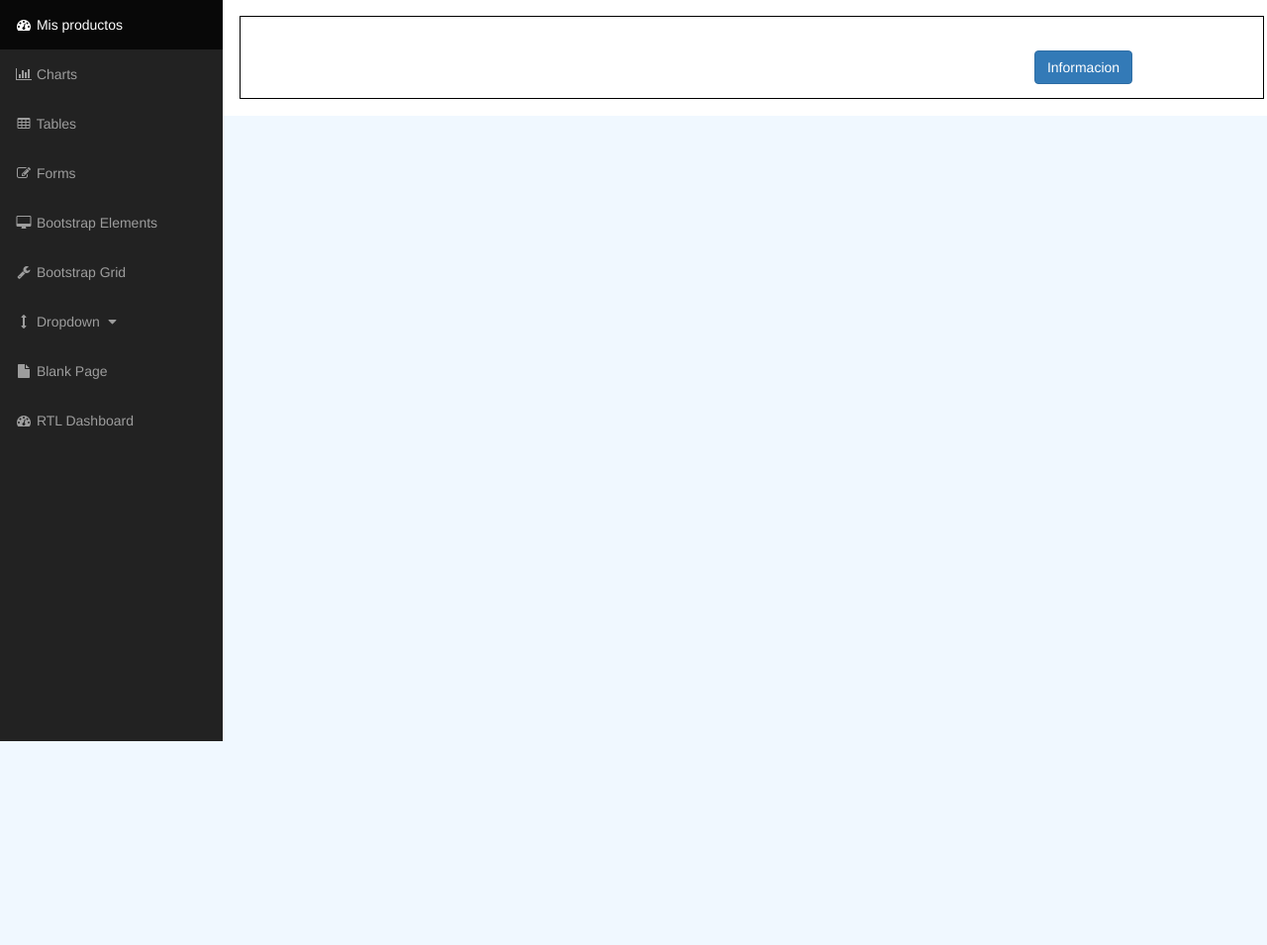
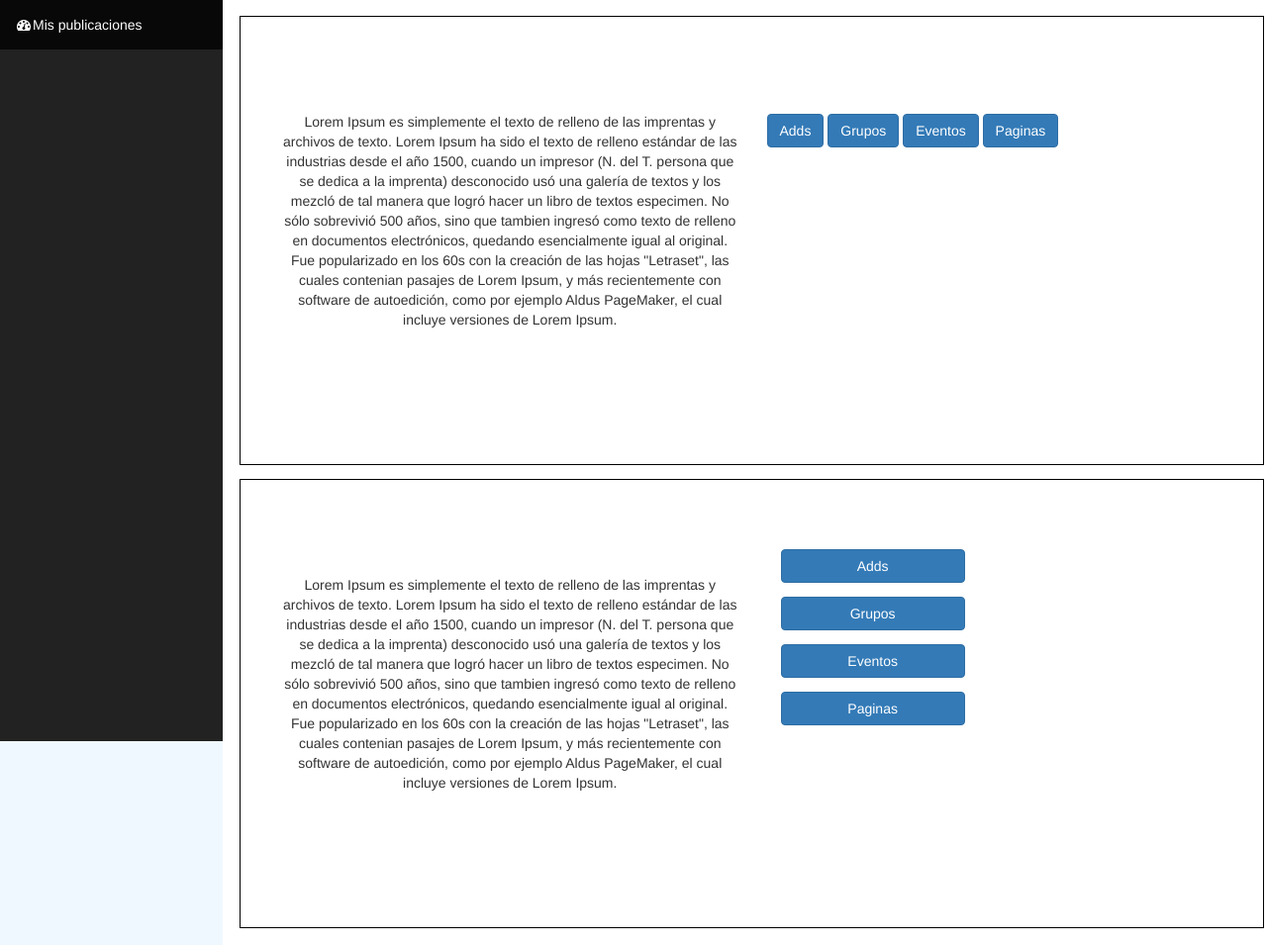
Before and after one commit to xmarcos/PromotedListings, a PHP site: template app/Http/Views/listing/item_detail.html.twig in a window 1280 px wide. Shown: the part 51-1006 px from the top of the page at 99% size. Before the commit the page ends 800 px from the top, so only its background shows below. Run offline with PHP 8.4, Linux system fonts and the light colour scheme; the template is opened without the code that fills it, so the values that code supplies are empty; grey boxes labelled with a size stand in for pictures from a placeholder-image service; some libraries are stand-ins or nearby versions.

Commit message:
single product and asidebar

```diff
--- a/app/Http/Views/base.html.twig
+++ b/app/Http/Views/base.html.twig
@@ -150,39 +150,7 @@
                 <div class="collapse navbar-collapse navbar-ex1-collapse">
                     <ul class="nav navbar-nav side-nav">
                         <li class="active">
-                            <a href="index.html"><i class="fa fa-fw fa-dashboard"></i> Mis productos</a>
-                        </li>
-                        <li>
-                            <a href="charts.html"><i class="fa fa-fw fa-bar-chart-o"></i> Charts</a>
-                        </li>
-                        <li>
-                            <a href="tables.html"><i class="fa fa-fw fa-table"></i> Tables</a>
-                        </li>
-                        <li>
-                            <a href="forms.html"><i class="fa fa-fw fa-edit"></i> Forms</a>
-                        </li>
-                        <li>
-                            <a href="bootstrap-elements.html"><i class="fa fa-fw fa-desktop"></i> Bootstrap Elements</a>
-                        </li>
-                        <li>
-                            <a href="bootstrap-grid.html"><i class="fa fa-fw fa-wrench"></i> Bootstrap Grid</a>
-                        </li>
-                        <li>
-                            <a href="javascript:;" data-toggle="collapse" data-target="#demo"><i class="fa fa-fw fa-arrows-v"></i> Dropdown <i class="fa fa-fw fa-caret-down"></i></a>
-                            <ul id="demo" class="collapse">
-                                <li>
-                                    <a href="#">Dropdown Item</a>
-                                </li>
-                                <li>
-                                    <a href="#">Dropdown Item</a>
-                                </li>
-                            </ul>
-                        </li>
-                        <li>
-                            <a href="blank-page.html"><i class="fa fa-fw fa-file"></i> Blank Page</a>
-                        </li>
-                        <li>
-                            <a href="index-rtl.html"><i class="fa fa-fw fa-dashboard"></i> RTL Dashboard</a>
+                            <a href="index.html"><i class="fa fa-fw fa-dashboard"></i>Mis publicaciones</a>
                         </li>
                     </ul>
                 </div>
--- a/app/Http/Views/listing/item_detail.html.twig
+++ b/app/Http/Views/listing/item_detail.html.twig
@@ -3,19 +3,63 @@
 {% block title %}{{ item.title }}{% endblock %}
 
 {% block content %}
-    <div class="row">
-        <div class="col-lg-12 singleListProd">
-            <div class="text-center col-lg-3">
-                <a href="#"><img src="{{ item.thumbnail }}" class="text-center imgList"></a>
-            </div>
-            <div class="col-lg-5 tituloList">
-                <a class="text-center"><h5>{{ item.title }}</h5></a>
-            </div>
-            <div class="col-lg-4 text-center buttonsList">
-                <h3>{{item.currency_id}}{{ item.base_price }}</h3>
-                <a href="#" class="btn btn-primary">Informacion</a>
-            </div>
+<div class="row">
+    <div class="col-lg-12 singleListProd">
+
+        <div class="text-center col-lg-6">
+            <img src="{{ item.thumbnail }}" class="text-center imgList">
+            <h3 class="text-center" class="text-center">{{ item.title }}</h3>
+            <h4 class="text-center">{{ item.subtitle }}</h4>
+            <h5 class="text-center">{{item.currency_id}}{{ item.base_price }}</h5>
+            <p class="description">Lorem Ipsum es simplemente el texto de
+                relleno de las imprentas y archivos de texto.
+                Lorem Ipsum ha sido el texto de relleno estándar de las industrias desde el año 1500,
+                cuando un impresor (N. del T. persona que se dedica a la imprenta) desconocido usó una galería
+                de textos y los mezcló de tal manera que logró hacer un libro de textos especimen.
+                No sólo sobrevivió 500 años, sino que tambien ingresó como texto de relleno en documentos electrónicos,
+                quedando esencialmente igual al original. Fue popularizado en los 60s con la creación de las hojas "Letraset",
+                las cuales contenian pasajes de Lorem Ipsum,
+                y más recientemente con software de autoedición, como por ejemplo Aldus PageMaker,
+                el cual incluye versiones de Lorem Ipsum.</p>
         </div>
-        <hr>
+
+        <div class="col-lg-6 tituloList">
+            <a href="#" class="btn btn-primary">Adds</a>
+            <a href="#" class="btn btn-primary">Grupos</a>
+            <a href="#" class="btn btn-primary">Eventos</a>
+            <a href="#" class="btn btn-primary">Paginas</a>
+        </div>
+
     </div>
+</div>
+
+<div class="row">
+    <div class="col-lg-12 singleListProd">
+
+        <div class="text-center col-lg-6">
+            <img src="{{ item.thumbnail }}" class="text-center imgList">
+            <h3 class="text-center">{{ item.title }}</h3>
+            <h4 class="text-center">{{ item.subtitle }}</h4>
+            <h5 class="text-center">{{item.currency_id}}{{ item.base_price }}</h5>
+            <p class="description">Lorem Ipsum es simplemente el texto de
+                relleno de las imprentas y archivos de texto.
+                Lorem Ipsum ha sido el texto de relleno estándar de las industrias desde el año 1500,
+                cuando un impresor (N. del T. persona que se dedica a la imprenta) desconocido usó una galería
+                de textos y los mezcló de tal manera que logró hacer un libro de textos especimen.
+                No sólo sobrevivió 500 años, sino que tambien ingresó como texto de relleno en documentos electrónicos,
+                quedando esencialmente igual al original. Fue popularizado en los 60s con la creación de las hojas "Letraset",
+                las cuales contenian pasajes de Lorem Ipsum,
+                y más recientemente con software de autoedición, como por ejemplo Aldus PageMaker,
+                el cual incluye versiones de Lorem Ipsum.</p>
+        </div>
+
+        <div class="col-lg-3 buttonsList">
+            <a href="#" class="btn btn-primary">Adds</a>
+            <a href="#" class="btn btn-primary">Grupos</a>
+            <a href="#" class="btn btn-primary">Eventos</a>
+            <a href="#" class="btn btn-primary">Paginas</a>
+        </div>
+
+    </div>
+</div>
 {% endblock %}
--- a/public/css/promotedListings.css
+++ b/public/css/promotedListings.css
@@ -61,3 +61,16 @@ hr {
     padding: 2em;
 }
 /*fin product*/
+
+/*comienzo singleProduct*/
+.buttonsList a {
+    display: block;
+    margin: 1em;
+}
+.singleListProd {
+    padding: 4em 2em;
+}
+.description {
+    padding-bottom: 5em;
+}
+/*fin singleProduct*/
```
